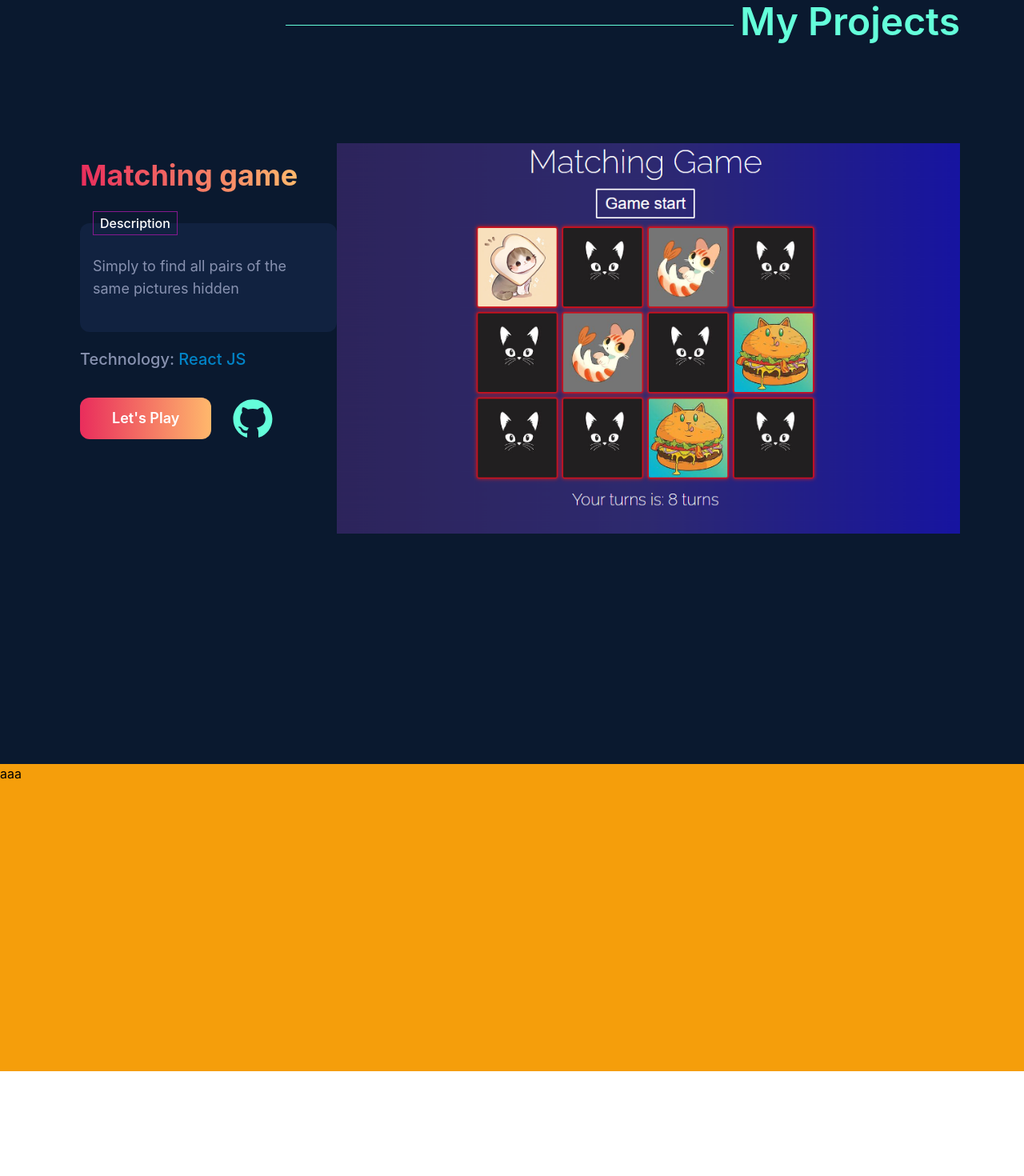
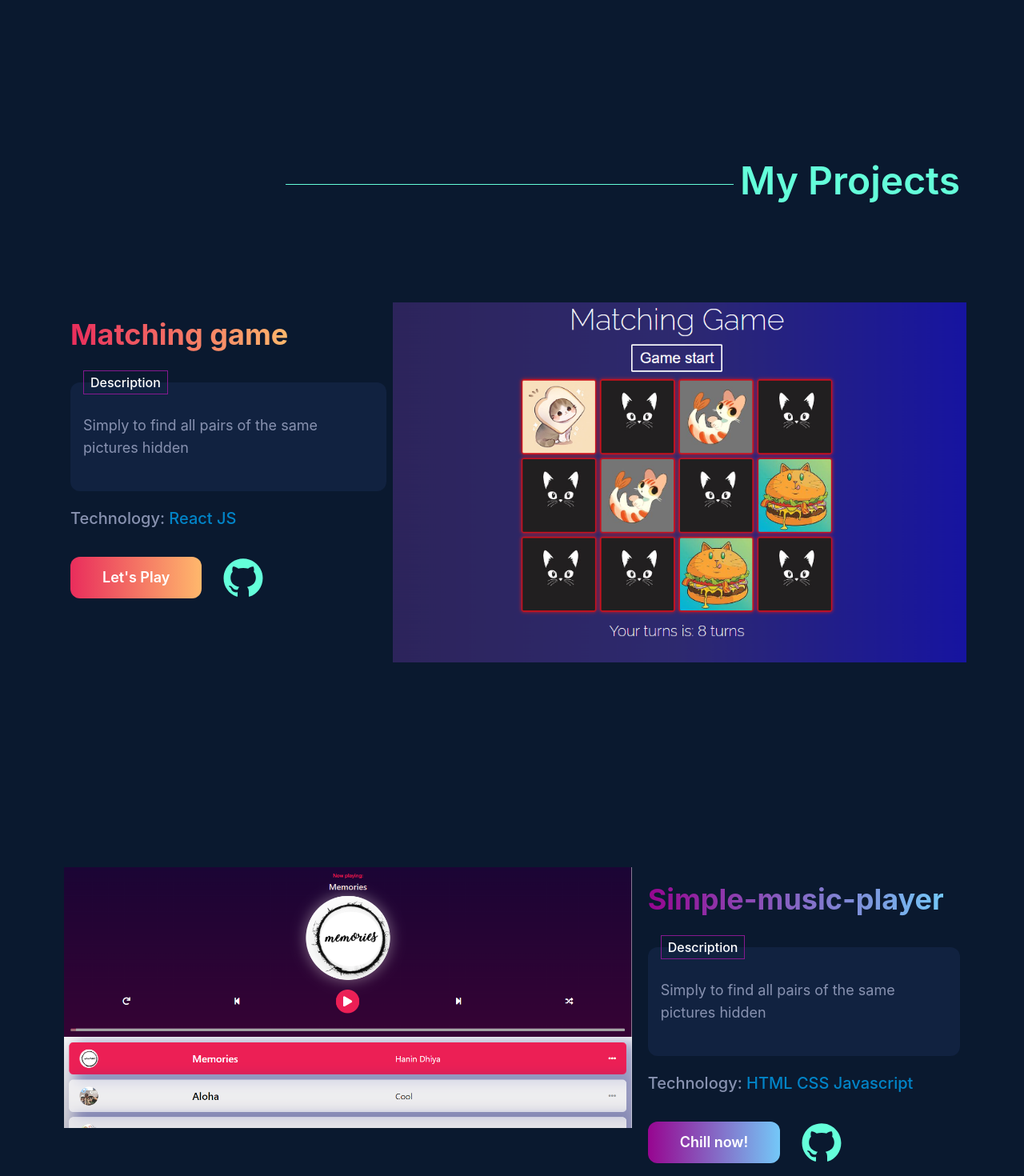
Before and after one commit to taitan02/portfolio, a React (Create React App) app: page / in a window 1280 px wide. Shown: the part 1320-2790 px from the top of the page at 80% size. Before the commit the page ends 2659 px from the top, so only its background shows below. Built offline with nearby package versions, Linux system fonts and the light colour scheme.

Commit message:
add full project section and footer

```diff
--- a/package.json
+++ b/package.json
@@ -39,6 +39,7 @@
   "devDependencies": {
     "autoprefixer": "^10.4.10",
     "postcss": "^8.4.16",
+    "prettier": "^2.7.1",
     "tailwindcss": "^3.1.8"
   }
 }
--- a/src/components/Footer.jsx
+++ b/src/components/Footer.jsx
@@ -1,9 +1,23 @@
+import { AiFillLinkedin, AiFillGithub } from "react-icons/ai";
+import { FaFacebookSquare } from "react-icons/fa";
 function Footer() {
-    return (
-        <div className="bg-amber-500 h-96">
-            <div>aaa</div>
-        </div>
-     );
+  return (
+    <div className="flex justify-center space-x-5 py-10" id="contact">
+      <a
+        target="_blank"
+        rel="noreferrer"
+        href="https://www.linkedin.com/in/tấn-tài-nguyễn-08187a220/"
+      >
+        <AiFillLinkedin size={50} className="hover:text-sky-500" />
+      </a>
+      <a target="_blank" rel="noreferrer" href="https://github.com/taitan02">
+        <AiFillGithub size={50} className="hover:text-white" />
+      </a>
+      <a target="_blank" rel="noreferrer" href="https://www.facebook.com/tai.nguyen0299/">
+        <FaFacebookSquare size={50} className="hover:text-blue-700" />
+      </a>
+    </div>
+  );
 }
 
 export default Footer;
--- a/src/components/Header.jsx
+++ b/src/components/Header.jsx
@@ -10,7 +10,7 @@ function Header() {
             About
           </a>
           <a href="#project" className="px-4 py-2">Projects</a>
-          <div className="px-4 py-2">Contact</div>
+          <a href="#contact" className="px-4 py-2">Contact</a>
           <a
             href={myCV}
             target="_blank"
--- a/src/information.js
+++ b/src/information.js
@@ -1,9 +1,9 @@
 export const infor = {
   about:
-    "Hello! My name is Brittany and I enjoy creating things that live on the internet. My interest in web development started back in 2012 when I decided to try editing custom Tumblr themes — turns out hacking together a custom reblog button taught me a lot about HTML & CSS!",
+    `Hello! My name is Tai Nguyen`,
   skills: {
     main: ["javaScript", "HTML", "CSS"],
     frameworks: ["ReactJS", "React Native"],
-    libraries: ["Ant Design", "TailwwindCSS"],
+    libraries: ["Ant Design", "TailwindCSS"],
   },
 };
--- a/src/pages/Home.jsx
+++ b/src/pages/Home.jsx
@@ -3,6 +3,7 @@ import Footer from "../components/Footer";
 import { infor } from "../information";
 import myPic from "../assets/images/myPic.jpg";
 import matchingGame from "../assets/images/matching-game.png";
+import simpleMusic from "../assets/images/simple-music-player.png";
 import { AiFillCaretRight, AiFillGithub } from "react-icons/ai";
 function Home() {
   return (
@@ -31,7 +32,9 @@ function Home() {
         <div className="py-10 lg:py-32 px-4 md:px-20" id="about">
           <div className="flex items-center gap-x-2 ">
             <div className="min-w-fit">
-              <h1 className="text-2xl lg:text-5xl text-primary font-semibold">About me</h1>
+              <h1 className="text-2xl lg:text-5xl text-primary font-semibold">
+                About me
+              </h1>
             </div>
             <div className="h-[1px] w-full lg:w-1/2 translate-y-1">
               <div className="h-full bg-primary"></div>
@@ -49,7 +52,9 @@ function Home() {
                   {infor.skills.main.map((program, index) => (
                     <div className="flex items-center space-x-2" key={index}>
                       <AiFillCaretRight className="text-primary" />
-                      <span className="text-sm md:text-lg lg:text-xl">{program}</span>
+                      <span className="text-sm md:text-lg lg:text-xl">
+                        {program}
+                      </span>
                     </div>
                   ))}
                 </div>
@@ -57,7 +62,9 @@ function Home() {
                   {infor.skills.frameworks.map((framework, index) => (
                     <div className="flex items-center space-x-2" key={index}>
                       <AiFillCaretRight className="text-primary" />
-                      <span className="text-sm md:text-lg lg:text-xl">{framework}</span>
+                      <span className="text-sm md:text-lg lg:text-xl">
+                        {framework}
+                      </span>
                     </div>
                   ))}
                 </div>
@@ -65,7 +72,9 @@ function Home() {
                   {infor.skills.libraries.map((library, index) => (
                     <div className="flex items-center space-x-2" key={index}>
                       <AiFillCaretRight className="text-primary" />
-                      <span className="text-sm md:text-lg lg:text-xl">{library}</span>
+                      <span className="text-sm md:text-lg lg:text-xl">
+                        {library}
+                      </span>
                     </div>
                   ))}
                 </div>
@@ -83,7 +92,7 @@ function Home() {
         {/**
          * @description Project section
          */}
-        <div className="py-5 md:py-20 px-4 lg:px-20" id="project">
+        <div className="pt-5 md:pt-20 px-4 lg:px-20" id="project">
           {/* Title */}
           <div className="flex items-center justify-end gap-x-2 ">
             <div className="h-[1px] w-full lg:w-1/2 translate-y-1">
@@ -95,13 +104,18 @@ function Home() {
               </h1>
             </div>
           </div>
-          {/* project content */}
+          {/* projects content */}
+          {/* project 1 */}
           <div className="py-32">
-            <div className="flex flex-col lg:flex-row space-x-5 space-y-5 mx-auto">
-              <div className="w-full lg:order-last">
-                <img src={matchingGame} alt="matching-game" />
+            <div className="flex flex-col lg:flex-row space-x-2 space-y-5 mx-auto">
+              <div className="w-full lg:w-3/4 order-1 lg:order-2 ">
+                <img
+                  src={matchingGame}
+                  alt="matching-game"
+                  className="lg:ml-2 w-full"
+                />
               </div>
-              <div>
+              <div className="order-2 lg:order-1">
                 <h1 className="inline text-4xl font-bold text-transparent bg-gradient-to-r from-[#e92d5c] to-[#ffb86c] bg-clip-text">
                   Matching game
                 </h1>
@@ -136,7 +150,56 @@ function Home() {
                     href="https://github.com/taitan02/matching-game"
                     className="w-14 h-14 hover:scale-125 duration-500"
                   >
-                    <AiFillGithub className="text-primary w-full h-full"/>
+                    <AiFillGithub className="text-primary w-full h-full" />
+                  </a>
+                </div>
+              </div>
+            </div>
+          </div>
+          {/* project 2 */}
+
+          <div className="py-32">
+            <div className="flex flex-col lg:flex-row space-x-5 space-y-5 mx-auto">
+              <div className="w-full lg:w-3/4">
+                <img src={simpleMusic} alt="simple-music-player" />
+              </div>
+              <div>
+                <h1 className="inline text-4xl font-bold text-transparent bg-gradient-to-r from-[#970590] to-[#74c8f8] bg-clip-text">
+                  Simple-music-player
+                </h1>
+                <div className="">
+                  <div className="relative w-full bg-[#112240] px-4 py-10 text-subText mt-10 mb-5 rounded-xl">
+                    <div className="absolute top-0 text-white font-medium border-fuchsia-800 border -translate-y-1/2 px-2 py-[2px]">
+                      Description
+                    </div>
+                    <span className="text-lg">
+                      Simply to find all pairs of the same pictures hidden
+                    </span>
+                  </div>
+                </div>
+                <h1 className="text-base sm:text-xl font-medium text-subText">
+                  Technology:{" "}
+                  <span className="text-sky-600">HTML CSS Javascript </span>
+                </h1>
+                <div className="flex my-8 items-center space-x-6">
+                  <a
+                    target="_blank"
+                    rel="noreferrer"
+                    href="https://taitan02.github.io/matching-game/"
+                    className="relative px-10 py-3 bg-gradient-to-r from-[#970590] to-[#74c8f8] rounded-xl group"
+                  >
+                    <span className="text-lg text-white font-semibold">
+                      Chill now!
+                    </span>
+                    <div className="bg-white absolute w-0 h-full top-0 left-0 rounded-xl -z-10 opacity-40 group-hover:w-full group-hover:z-10 duration-500"></div>
+                  </a>
+                  <a
+                    target="_blank"
+                    rel="noreferrer"
+                    href="https://github.com/taitan02/matching-game"
+                    className="w-14 h-14 hover:scale-125 duration-500"
+                  >
+                    <AiFillGithub className="text-primary w-full h-full" />
                   </a>
                 </div>
               </div>
--- a/tailwind.config.js
+++ b/tailwind.config.js
@@ -1,15 +1,14 @@
 /** @type {import('tailwindcss').Config} */
 module.exports = {
-    content: [
-      "./src/**/*.{js,jsx,ts,tsx}",
-    ],
-    theme: {
-      extend: {
-        colors:{
-          primary:"#64ffda",
-          subText:"#8892b0"
-        }
+  content: ["./src/**/*.{js,jsx,ts,tsx}"],
+  important: true,
+  theme: {
+    extend: {
+      colors: {
+        primary: "#64ffda",
+        subText: "#8892b0",
       },
     },
-    plugins: [],
-  }
+  },
+  plugins: [],
+};
```
Also changed, not shown: 1 other file (tests, documents, lock files or other folders).
